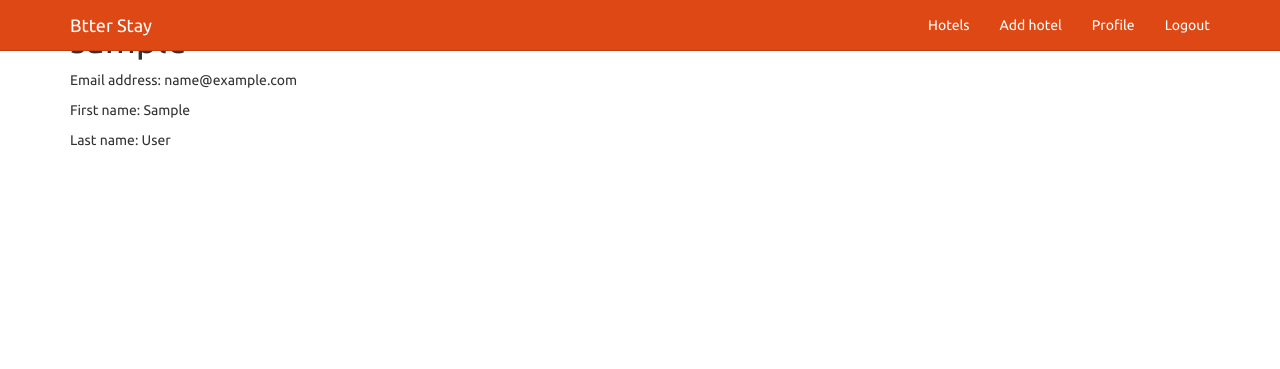
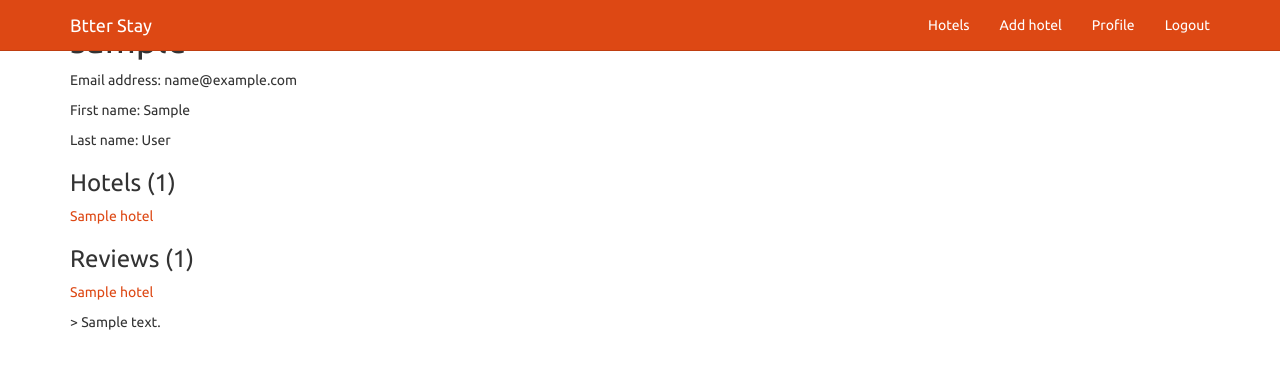
Before and after one commit to Rdheew/better_stay, a Django app: a page that uses templates/user/user_detail.html in a window 1280 px wide. Shown: the top 369 px of the page. Run offline with Django 3.2, Linux system fonts and the light colour scheme; a user stored in the database is signed in; tables that the repository leaves empty hold one stand-in row (values such as "Sample post"); some libraries are stand-ins or nearby versions.

```diff
--- a/core/views.py
+++ b/core/views.py
@@ -124,3 +124,12 @@ class UserDetailView(DetailView):
     slug_field = 'username'
     template_name = 'user/user_detail.html'
     context_object_name = 'user_in_view'
+
+    def get_context_data(self, **kwargs):
+      context = super(UserDetailView, self).get_context_data(**kwargs)
+      user_in_view = User.objects.get(username=self.kwargs['slug'])
+      hotels = Hotel.objects.filter(user=user_in_view)
+      context['hotels'] = hotels
+      reviews = Review.objects.filter(user=user_in_view)
+      context['reviews'] = reviews
+      return context
--- a/templates/user/user_detail.html
+++ b/templates/user/user_detail.html
@@ -4,4 +4,13 @@
 <p>Email address: {{ user_in_view.email }}</p>
 <p>First name: {{ user_in_view.first_name }}</p>
 <p>Last name: {{ user_in_view.last_name }}</p>
+<h3>Hotels ({{ hotels.count }})</h3>
+{% for hotel in hotels %}
+    <p><a href="{{ hotel.get_absolute_url }}">{{ hotel.title }}</a></p>
+{% endfor %}
+<h3>Reviews ({{ reviews.count }})</h3>
+{% for review in reviews %}
+    <p><a href="{{ review.hotel.get_absolute_url }}">{{ review.hotel.title  }}</a></p>
+    <p>> {{ review.text }}</p>
+{% endfor %}
 {% endblock %}
```
